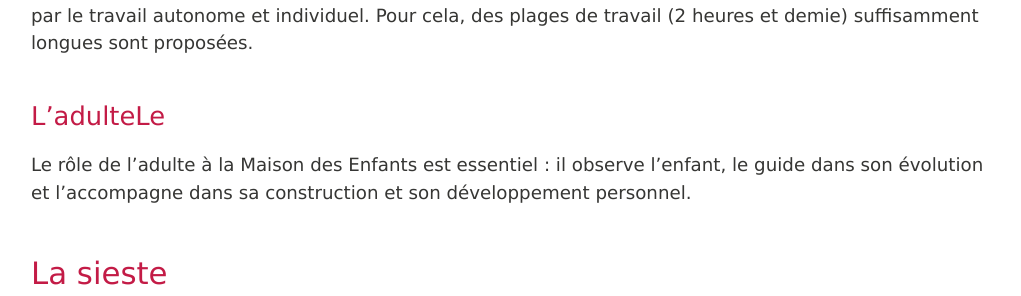
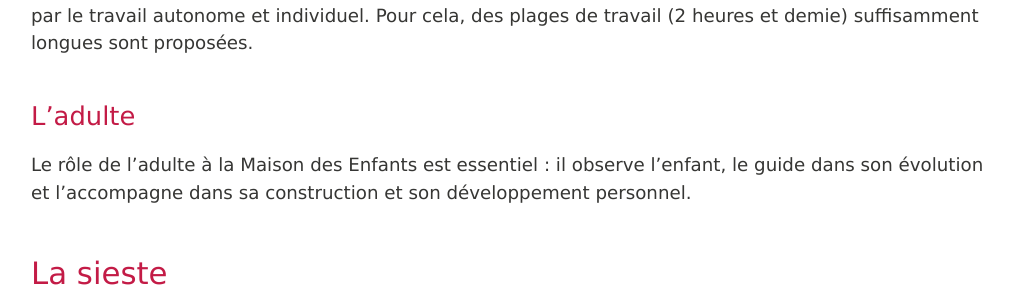
Before and after one commit to montessori-melun/montessori-melun.github.io, a Jekyll site: the page built from classes/maternelle.md, in a window 1280 px wide and 900 px high, scrolled down 1830 px. Shown: the part 159-455 px from the top of the window, without its empty margins (129-1150 px from the left). Built offline with Jekyll 4.4.1, drawn with Linux system fonts in a browser that asks for light colours.

Commit message:
Update maternelle.md

```diff
--- a/classes/maternelle.md
+++ b/classes/maternelle.md
@@ -53,7 +53,7 @@ La Maison des Enfants regroupe les enfants âgés de 3 à 6 ans traversant les m
 
 Le respect du rythme de chaque enfant et l’apprentissage à travers des expériences concrètes passent par le travail autonome et individuel. Pour cela, des plages de travail (2 heures et demie) suffisamment longues sont proposées.
 
-## L’adulteLe
+## L’adulte
 
 Le rôle de l’adulte à la Maison des Enfants est essentiel : il observe l’enfant, le guide dans son évolution et l’accompagne dans sa construction et son développement personnel.
 
```
